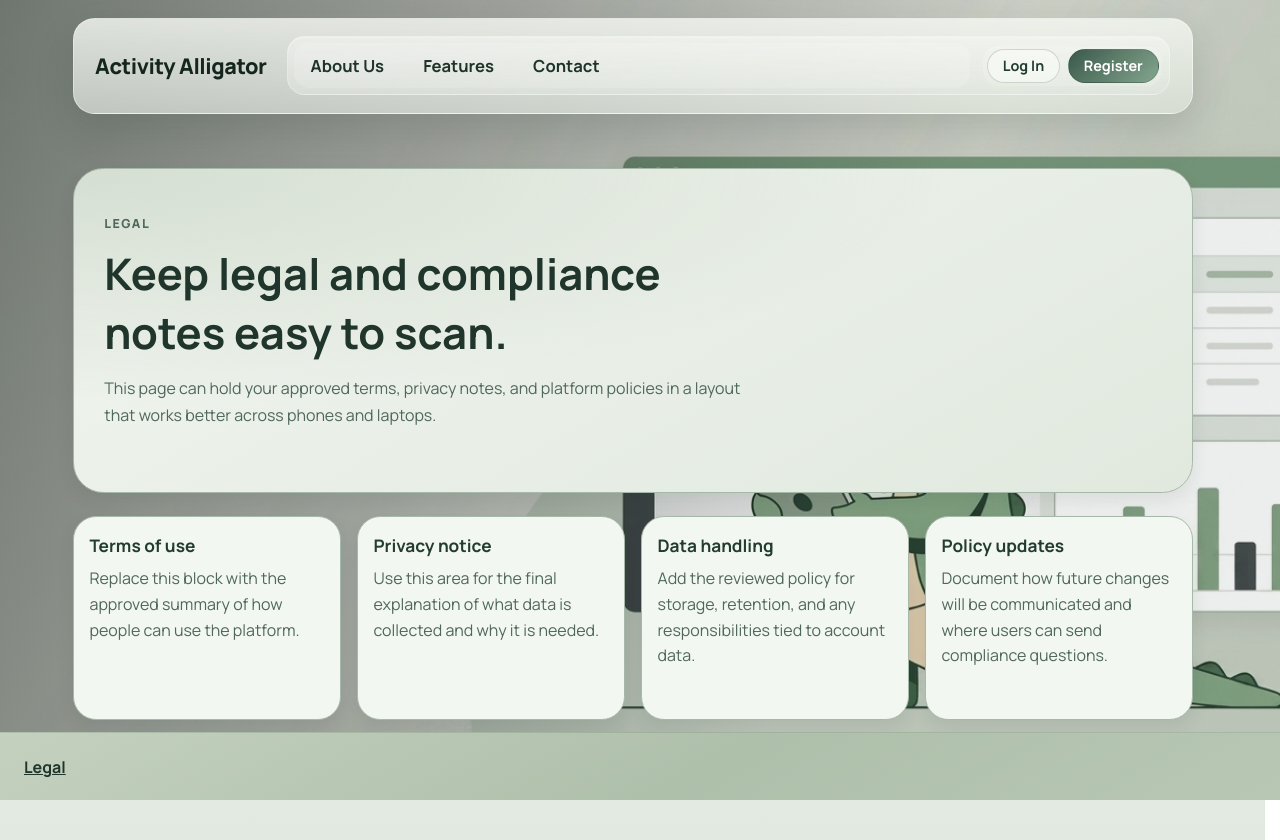
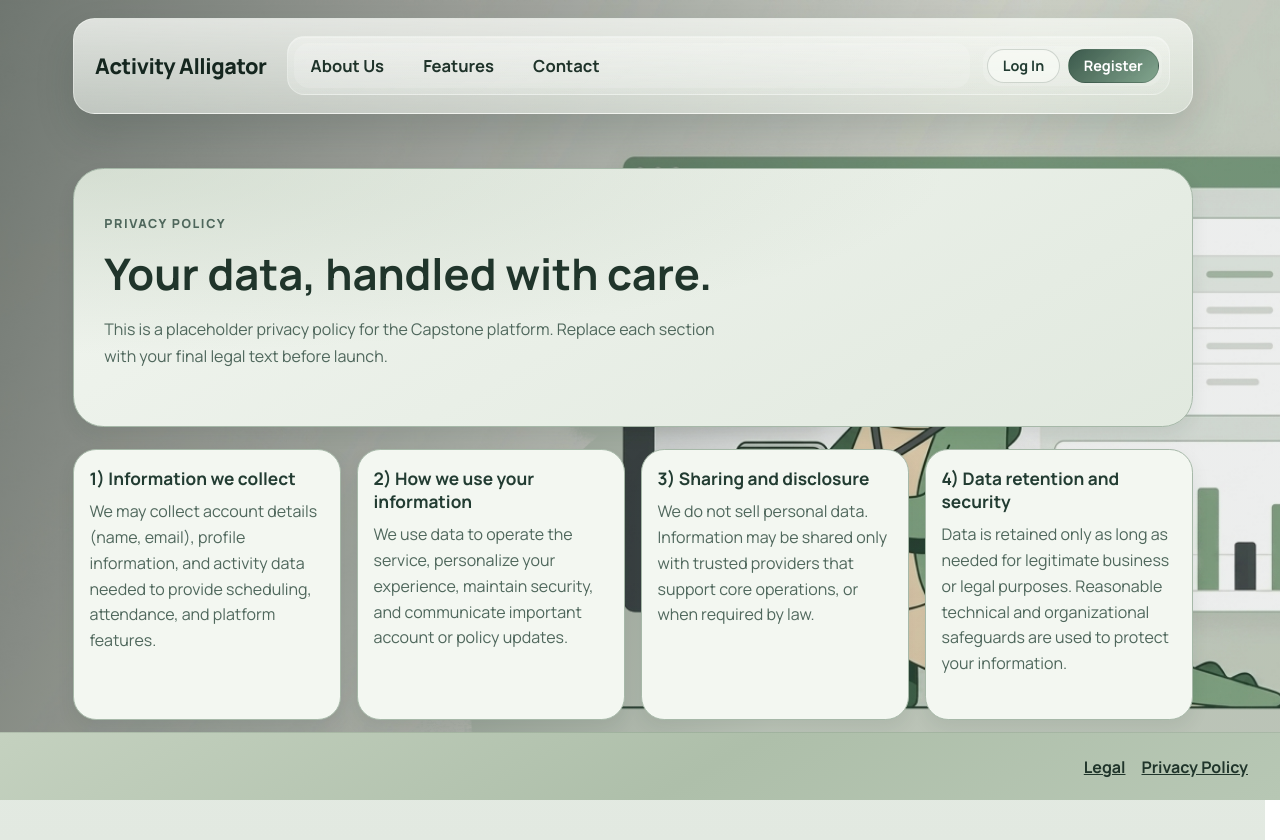
Before and after one commit to nyjc-computing-2526/Capstone-Project-2527, a Flask app: page /privacy-policy in a window 1280 px wide. Run offline with Flask 3, Linux system fonts and the light colour scheme.

Commit message:
Added privacy policy link

```diff
--- a/app/main-testing.py
+++ b/app/main-testing.py
@@ -251,7 +251,7 @@ def landing_about():
 
 @app.route("/privacy-policy", methods=["GET"], endpoint="landing.privacy_policy")
 def landing_privacy_policy():
-    return render_template("legal.html")
+    return render_template("privacypolicy.html")
 
 
 @app.route("/contact", methods=["GET", "POST"], endpoint="landing.contact")
--- a/app/routes/landing.py
+++ b/app/routes/landing.py
@@ -22,6 +22,10 @@ def about():
 @bp.route('/legal', methods=["GET"])
 def legal():
     return render_template('legal.html')
+
+@bp.route('/privacy-policy', methods=["GET"])
+def privacy_policy():
+    return render_template('privacypolicy.html')
 
 @bp.route('/contact', methods=["GET", "POST"])
 def contact():
--- a/app/static/css/01-base.css
+++ b/app/static/css/01-base.css
@@ -220,10 +220,15 @@ footer {
   box-sizing: border-box;
   display: flex;
   align-items: center;
+  justify-content: flex-end;
   padding: 0.4em 1.5em;
   background:
     linear-gradient(150deg, #c4d1bf 0%, var(--surface-footer) 55%, #b7c7b4 100%);
   border-top: 1px solid rgba(21, 38, 31, 0.09);
+}
+
+footer p {
+  padding: 0 0.5em;
 }
 
 .description {
--- a/app/templates/partials/footer.html
+++ b/app/templates/partials/footer.html
@@ -2,4 +2,7 @@
   <p>
     <a href="{{ url_for('landing.legal') }}" class="footer-legal-link">Legal</a>
   </p>
+  <p>
+    <a href="{{ url_for('landing.privacy_policy') }}" class="footer-legal-link">Privacy Policy</a>
+  </p>
 </footer>
--- /dev/null
+++ b/app/templates/privacypolicy.html
@@ -0,0 +1,46 @@
+{% extends "landing.html" %}
+{% block content %}
+  <main class="marketing-main legal-main">
+    <section class="marketing-hero legal-hero">
+      <div class="marketing-hero-copy">
+        <p class="marketing-kicker">Privacy Policy</p>
+        <h1>Your data, handled with care.</h1>
+        <p>
+          This is a placeholder privacy policy for the Capstone platform.
+          Replace each section with your final legal text before launch.
+        </p>
+      </div>
+    </section>
+
+    <section class="legal-grid">
+      <article class="marketing-card legal-card">
+        <h2>1) Information we collect</h2>
+        <p>
+          We may collect account details (name, email), profile information, and
+          activity data needed to provide scheduling, attendance, and platform features.
+        </p>
+      </article>
+      <article class="marketing-card legal-card">
+        <h2>2) How we use your information</h2>
+        <p>
+          We use data to operate the service, personalize your experience,
+          maintain security, and communicate important account or policy updates.
+        </p>
+      </article>
+      <article class="marketing-card legal-card">
+        <h2>3) Sharing and disclosure</h2>
+        <p>
+          We do not sell personal data. Information may be shared only with trusted
+          providers that support core operations, or when required by law.
+        </p>
+      </article>
+      <article class="marketing-card legal-card">
+        <h2>4) Data retention and security</h2>
+        <p>
+          Data is retained only as long as needed for legitimate business or legal purposes.
+          Reasonable technical and organizational safeguards are used to protect your information.
+        </p>
+      </article>
+    </section>
+  </main>
+{% endblock %}
```
